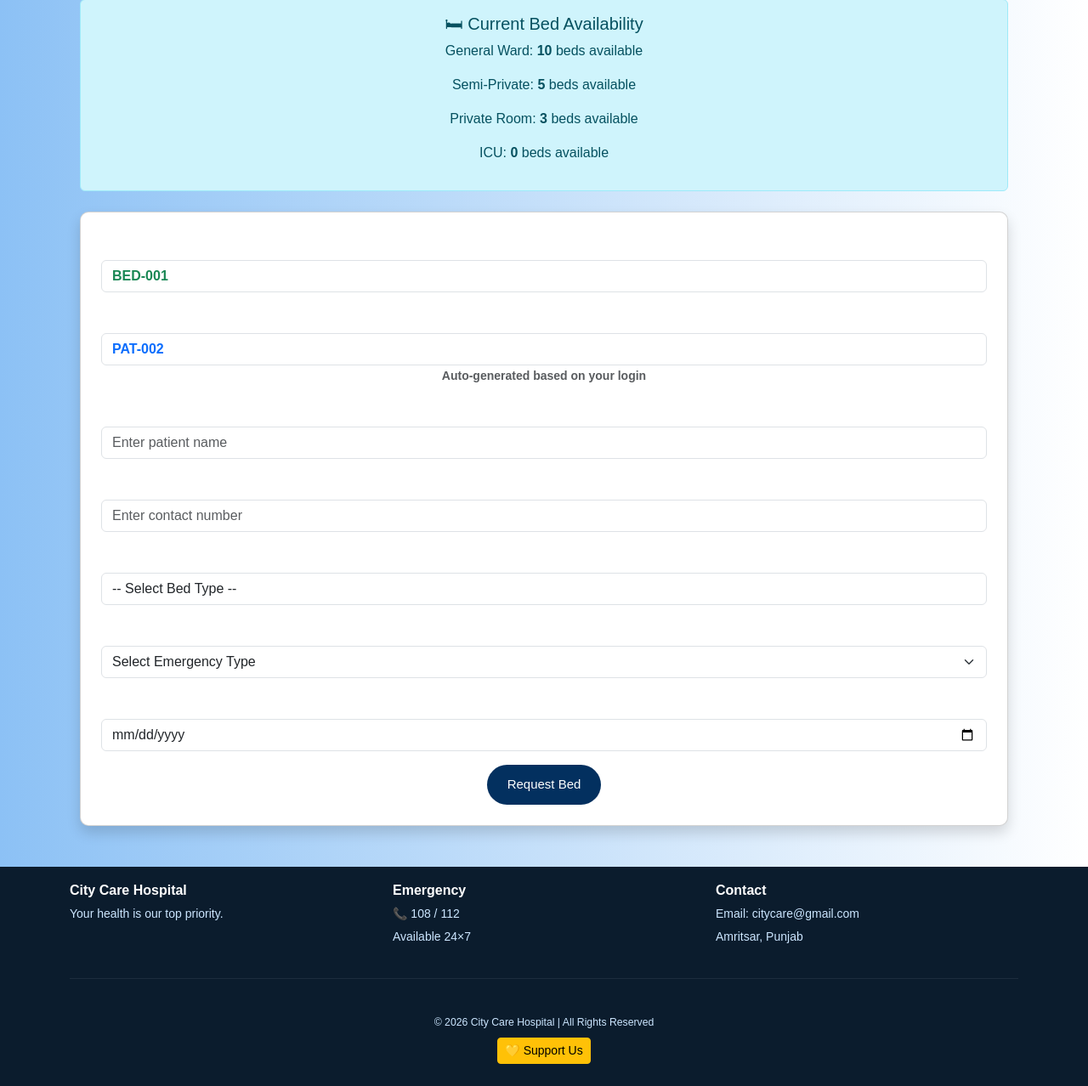
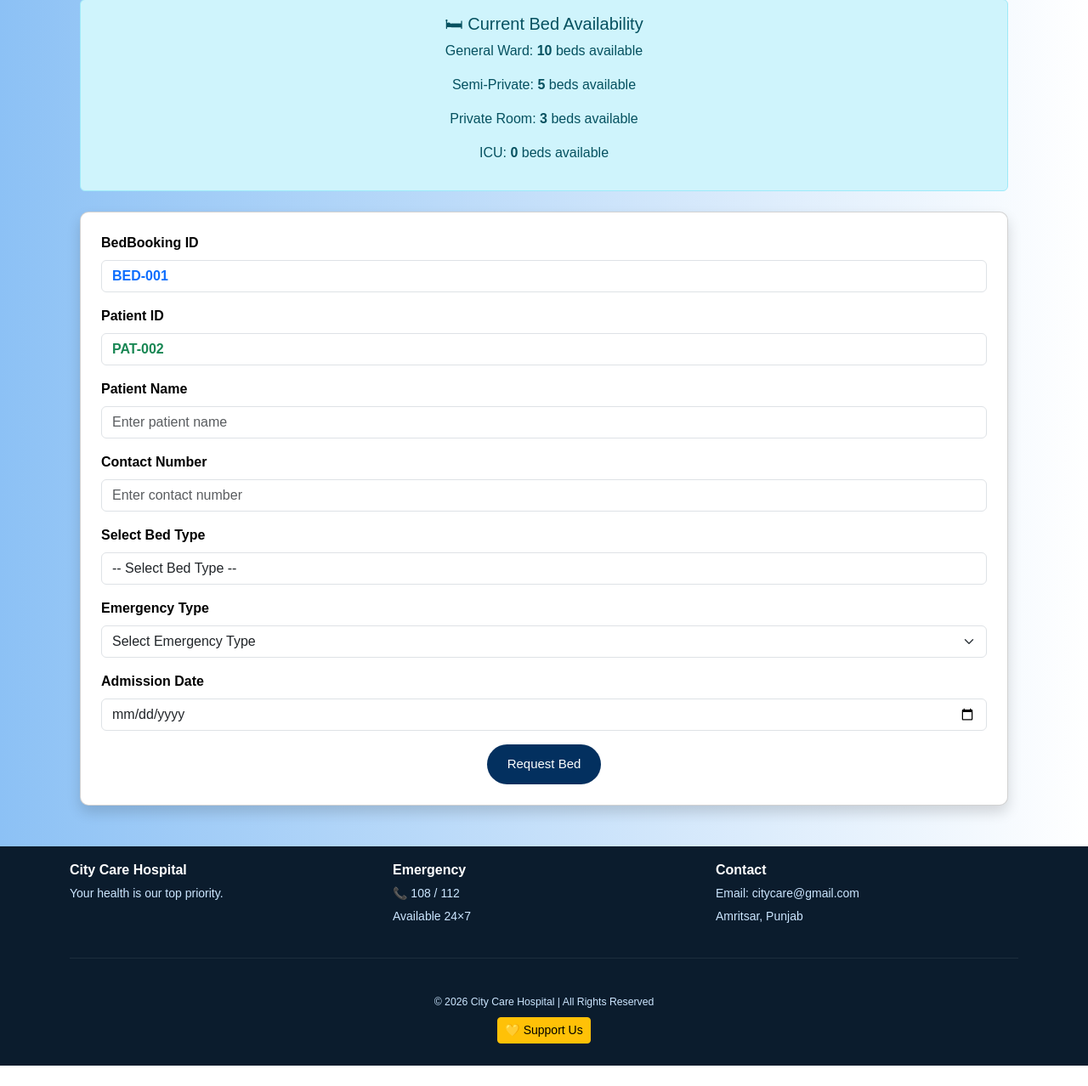
Before and after one commit to msharma99158-cyber/Hospital, a Flask app: page /bedbooking in a window 1280 px wide. Shown: the part 281-1559 px from the top of the page at 85% size. After the commit the page ends 1535 px from the top, so only its background shows below. Run offline with Flask 3, Linux system fonts and the light colour scheme; a user stored in the database is signed in; data comes from the database, SQL or seed files in the repository; both versions use the stored data as it was after the commit; data that the repository does not hold is empty; parts of the project's set-up code (start-up, migrations or seed data) failed here and were passed over.

Commit message:
Updated booking UI and templates

```diff
--- a/static/css/style.css
+++ b/static/css/style.css
@@ -1295,3 +1295,8 @@
     background: linear-gradient(45deg, #ffc107, #ffdb4d);
     color: black;
 }
+.form-label{
+    text-align: left !important;
+    color:#000 !important;
+    font-weight: 600;
+}
--- a/templates/bedbooking.html
+++ b/templates/bedbooking.html
@@ -7,7 +7,7 @@
 <section class="container mt-5">
 
     <div class="text-center mb-4">
-        <h2 class="service-heading"> Bed-Booking Service</h2>
+        <h2 class="service-heading">Bed-Booking Service</h2>
         <p class="text-muted">Fast and reliable bed booking service</p>
     </div>
 
@@ -27,36 +27,31 @@
         <p>ICU: <strong>{{ available_beds['ICU'] }}</strong> beds available</p>
     </div>
 
-
-
-
     <!-- FORM -->
     <div class="card shadow p-4">
 
         <form method="POST">
 
-            <!-- 🔥 Booking ID -->
-            <div class="mb-3">
-                <label class="form-label">Booking ID</label>
+            <!-- ✅ bed ID -->
+<div class=" mb-3 text-start">
+<label class="form-label fw-semibold">BedBooking ID</label>
 <input type="text"
-                name="bed_id"
+class="form-control fw-bold text-primary"
 value="{{ bed_id }}"
-                class="form-control fw-bold text-success"
 readonly>
 </div>
 
-            <!-- 🔥 Patient ID (FIXED ✅) -->
-            <div class="mb-3">
+            <!-- ✅ Patient ID -->
+<div class=" mb-3 text-start">
 <label class="form-label">Patient ID</label>
 <input type="text"
-                value="{{ patient_id }}"
-                class="form-control fw-bold text-primary"
+class="form-control fw-bold text-success"
+value="{{ patient_id}}"
 readonly>
-                <small class="text-muted">Auto-generated based on your login</small>
 </div>
 
             <!-- PATIENT NAME -->
-            <div class="mb-3">
+            <div class="mb-3 text-start">
                 <label class="form-label">Patient Name</label>
                 <input type="text"
                        name="patient_name"
@@ -66,7 +61,7 @@
             </div>
 
             <!-- CONTACT NUMBER -->
-            <div class="mb-3">
+            <div class="mb-3 text-start">
                 <label class="form-label">Contact Number</label>
                 <input type="tel"
                        name="contact_number"
@@ -76,7 +71,7 @@
             </div>
 
             <!-- BED TYPE -->
-            <div class="mb-3">
+            <div class="mb-3 text-start">
                 <label class="form-label">Select Bed Type</label>
 
                 <select name="bed_type" class="form-control" required>
@@ -111,7 +106,7 @@
             </div>
 
             <!-- EMERGENCY TYPE -->
-            <div class="mb-3">
+            <div class="mb-3 text-start">
                 <label class="form-label">Emergency Type</label>
                 <select name="emergency_type" class="form-select" required>
                     <option value="">Select Emergency Type</option>
@@ -123,7 +118,7 @@
             </div>
 
             <!-- ADMISSION DATE -->
-            <div class="mb-3">
+            <div class="mb-3 text-start">
                 <label class="form-label">Admission Date</label>
                 <input type="date"
                        name="admission_date"
```
Also changed, not shown: templates/ambulance.html (+7 -21 lines), instance/hospital.db (added), main.py (line endings or trailing spaces), tempCodeRunnerFile.py (added). Lines whose indentation alone changed are shown as unchanged.
